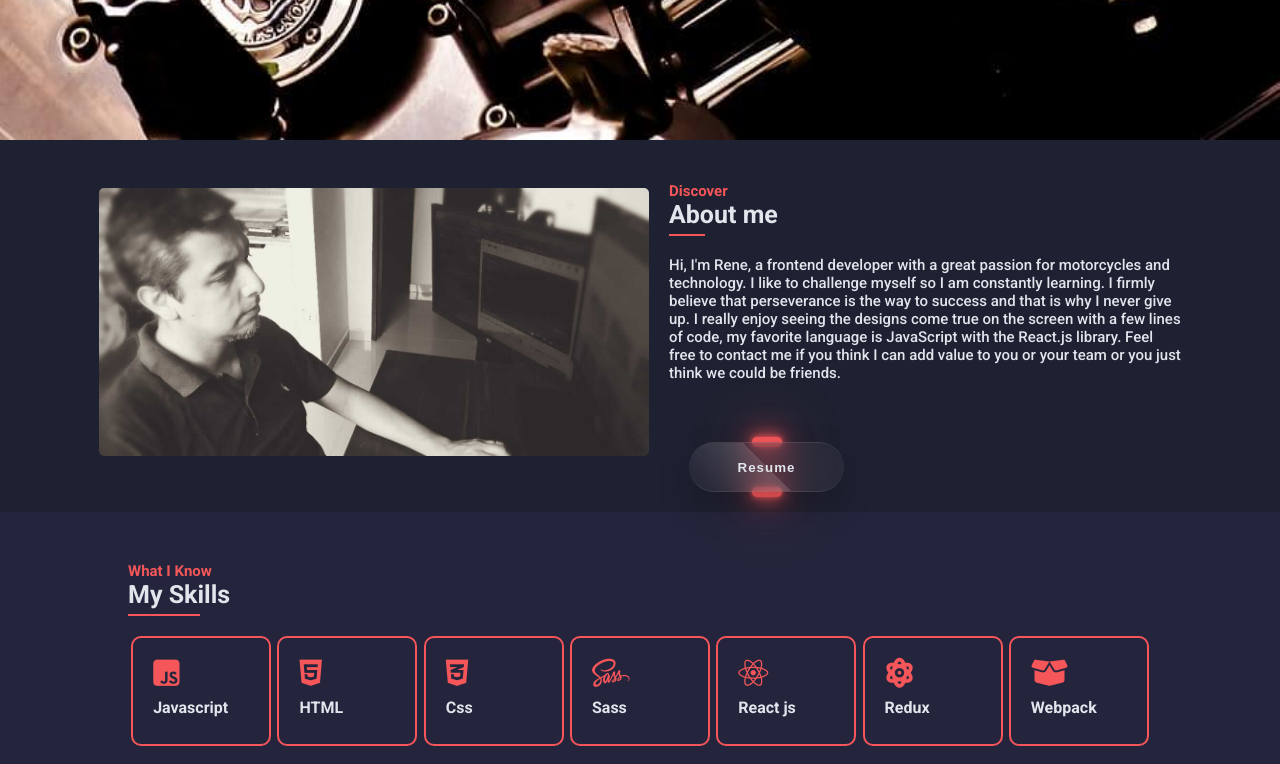
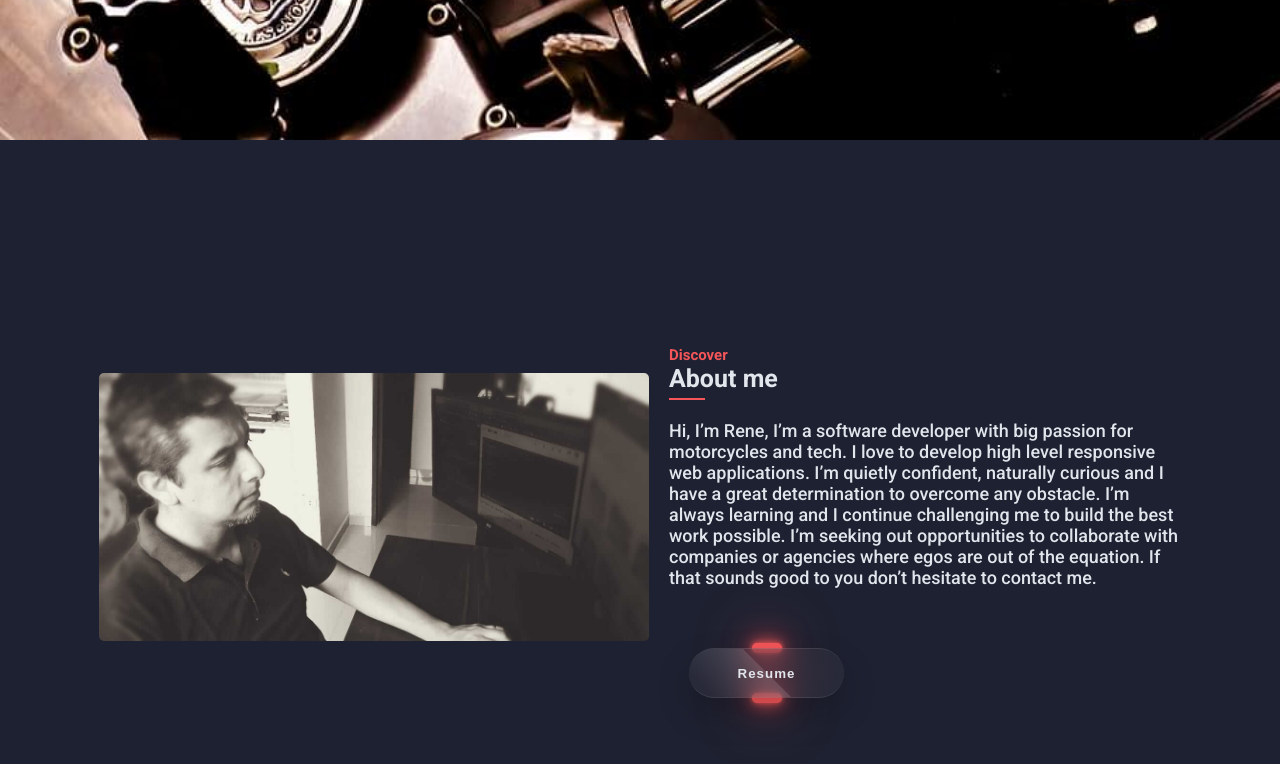
Before and after one commit to renedelcarpio/portfolio, a React (Create React App) app: page / in a window 1280 px wide. Shown: the part 660-1424 px from the top of the page. Built offline with nearby package versions, Linux system fonts and the light colour scheme.

Commit message:
write about me and funtionality to download cv

```diff
--- a/src/components/Pages/About/About.js
+++ b/src/components/Pages/About/About.js
@@ -2,8 +2,16 @@ import './About.scss';
 
 import Button from '../../common/Button/Button';
 import Photo from '../../../assets/images/photo2.jpeg';
+import cv from '../../../assets/images/ReneDelCarpioCV.pdf';
+import { saveAs } from 'file-saver';
 
 const About = () => {
+	const handleClick = () => {
+		saveAs(
+			'https://drive.google.com/drive/folders/12m5-82K9KpCPJgToMb6KH_oVIXLwkBSN?usp=sharing',
+			'ReneDelCarpioCV.pdf'
+		);
+	};
 	return (
 		<div id='about' className='about'>
 			<img className='about__image' src={Photo} alt='' />
@@ -12,17 +20,17 @@ const About = () => {
 				<h1 className='about__title'>About me</h1>
 				<hr size='2px' width='7%' color='#f45659' />
 				<p className='about__paragraph'>
-					Hi, I'm Rene, a frontend developer with a great passion for
-					motorcycles and technology. I like to challenge myself so I am
-					constantly learning. I firmly believe that perseverance is the way to
-					success and that is why I never give up. I really enjoy seeing the
-					designs come true on the screen with a few lines of code, my favorite
-					language is JavaScript with the React.js library. Feel free to contact
-					me if you think I can add value to you or your team or you just think
-					we could be friends.
+					Hi, I’m Rene, I’m a software developer with big passion for
+					motorcycles and tech. I love to develop high level responsive web
+					applications. I’m quietly confident, naturally curious and I have a
+					great determination to overcome any obstacle. I’m always learning and
+					I continue challenging me to build the best work possible. I’m seeking
+					out opportunities to collaborate with companies or agencies where egos
+					are out of the equation. If that sounds good to you don’t hesitate to
+					contact me.
 				</p>
 				<div className='about__button'>
-					<Button>Resume</Button>
+					<Button onClick={handleClick}>Resume</Button>
 				</div>
 			</div>
 		</div>
--- a/src/components/Pages/About/About.scss
+++ b/src/components/Pages/About/About.scss
@@ -7,6 +7,7 @@
   align-items: center;
   margin-top: 94vh;
   width: 100vw;
+  min-height: 75rem;
 
 }
 
@@ -44,7 +45,7 @@ hr {
 
 .about__paragraph {
   color: $color-light;
-  font-size: 1.5rem;
+  font-size: 1.8rem;
   margin-bottom: 4rem;
 }
 
```
